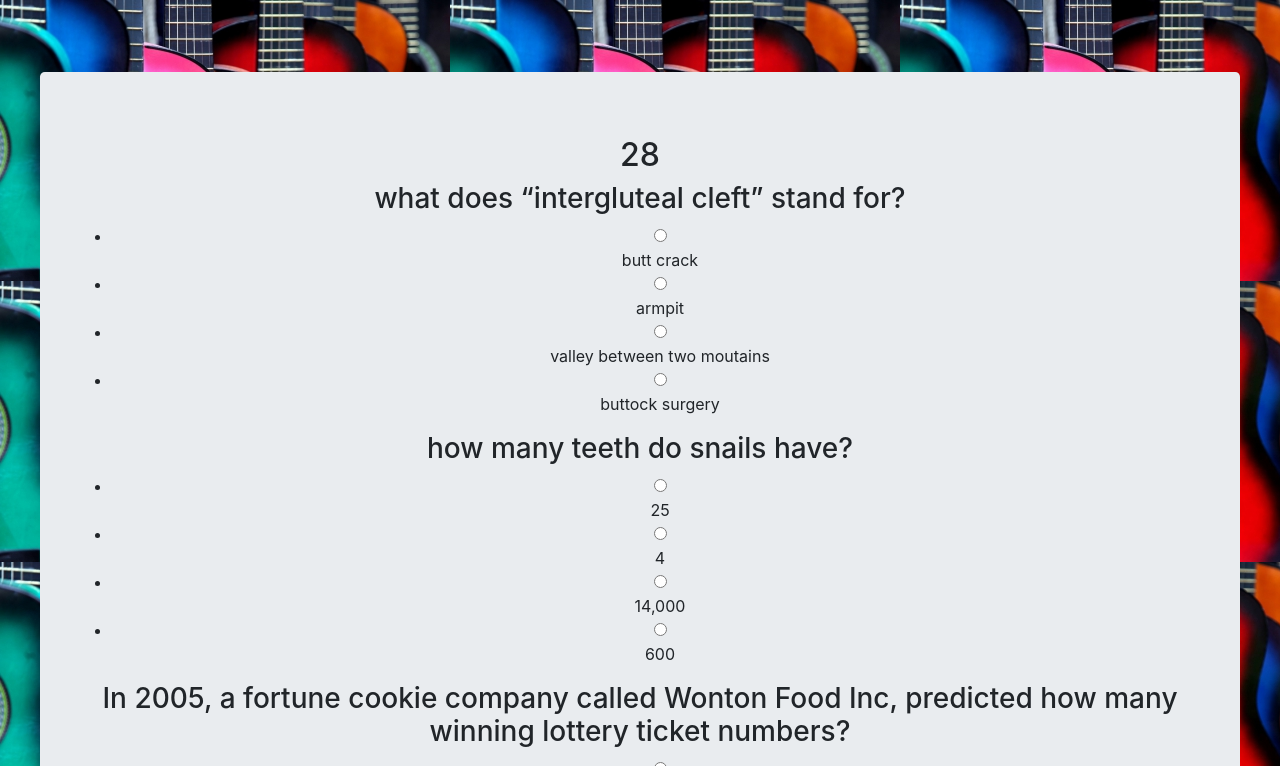
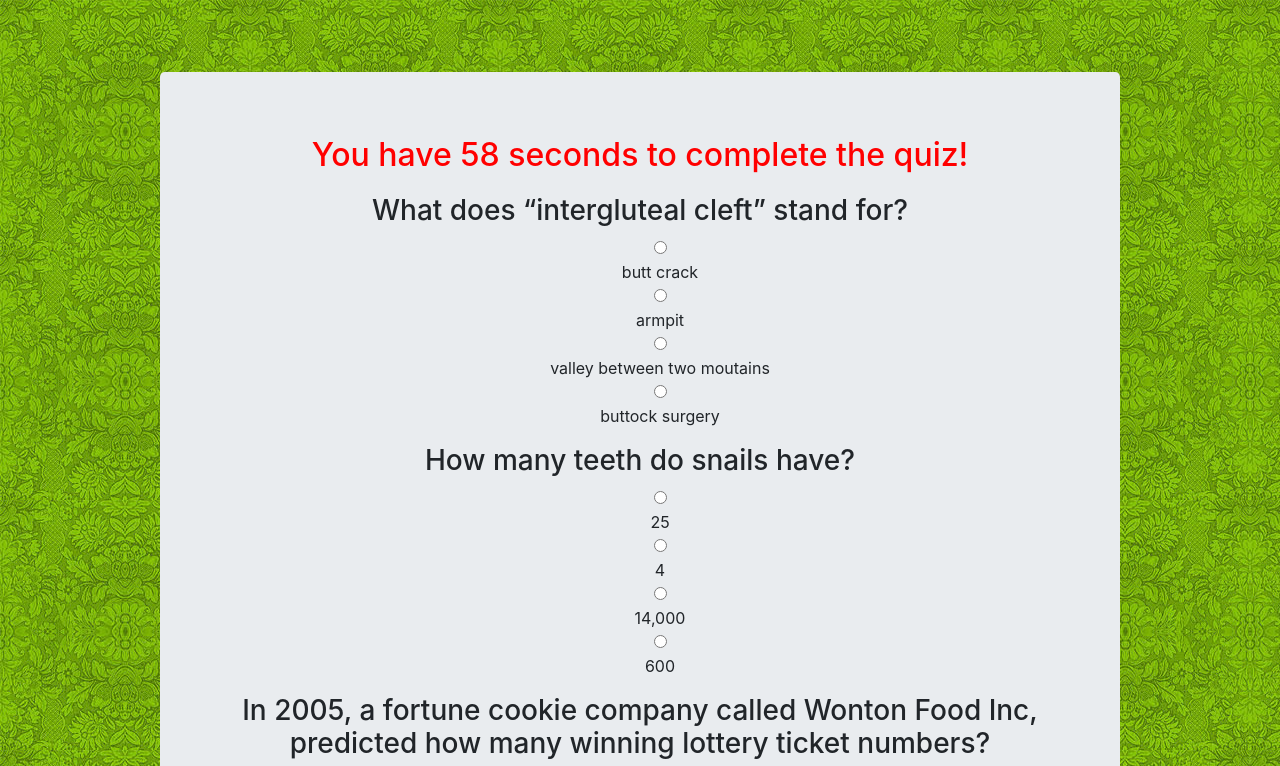
Before and after one commit to klhelker/TriviaGame, a plain HTML site: page index.html in a window 1280 px wide. Both pictures are taken after a click on the button "START". Shown: the top 766 px of the page. Drawn offline with nearby package versions, Linux system fonts and the light colour scheme.

Commit message:
finished game

```diff
--- a/assets/css/style.css
+++ b/assets/css/style.css
@@ -1,13 +1,53 @@
 body {
+
+    margin: 0;
     padding: 40px;
     text-align: center;
     min-height: 75rem;
     padding-top: 4.5rem;
-    background-image: url(../images/1773860-bigthumbnail.jpg);
+    background-image: url(../images/wallpaper-pattern.jpg);
+}
+
+input[type="radio"] {
+    display:inline-block;
+}
+
+#show-number {
+
+    margin-bottom: 20px;
+}
 
 
+
+.answer-button {
+    display:inline-block;
 }
 
+ul {
+    list-style-type: none;
+}
+
+h2 {
+
+    color: red;
+}
+
+#results {
+
+    font-weight: bold;
+    color: white;
+    font-size: 30px;
+    margin-bottom: 25px;
+    margin-top: 200px;
+}
+
+#game-container {
+    margin: 0 auto;
+    width: 100%;
+    max-width: 960px;
+    clear: both;
+
+}
 .diplay-4 {
 
 text-align: center;
--- a/assets/javascript/app.js
+++ b/assets/javascript/app.js
@@ -1,4 +1,4 @@
-var counter = 30;
+var counter = 60;
 
 var intervalId;
 
@@ -6,16 +6,16 @@ var answer=0;
 
 var wrongAnswers=0;
 
-// var number = 120;
+
 var questions=[{
    id:"question1",
-question: "what does “intergluteal cleft” stand for?",
+question: "What does “intergluteal cleft” stand for?",
 answer: "butt crack",
 answers:  ["butt crack", "armpit", "valley between two moutains", "buttock surgery"],
 },
 {
   id:"question2",
-question: "how many teeth do snails have?",
+question: "How many teeth do snails have?",
 answer: "14,000",
 answers:  ["25", "4", "14,000", "600"],
 },
@@ -80,14 +80,14 @@ $("#start").on("click", (event)=>{
 function run() {
 
   clearInterval(intervalId);
-  counter = 30;
+  counter = 60;
   intervalId = setInterval(decrement, 1000);
 }
 
 function decrement() {
   console.log(counter);
   counter--;
-  $("#show-number").html("<h2>" + counter + "</h2>");
+  $("#show-number").html("<h2>" + "You have " + counter + " seconds to complete the quiz!"+ "</h2>");
   if (counter === 0) {
     stop();
     var radioValue = $("input:checked");
@@ -108,24 +108,17 @@ function decrement() {
 
       }
     }
-
-
        result = $("<div id ='results'>");
 
-       result.html("you got " + answer + " answers right. You got " + wrongAnswers + " wrong!");
+       result.html("You got " + answer + " answers right. You got " + wrongAnswers + " wrong!");
        $("body").html(result)
        $("body").append("<button id='reset'> reset game </button>")
        $("#reset").on("click",function() {
-          $("body").html(divClone.clone(true))
+        ("body").html(divClone.clone(true))
 
           run()
 
        })
-    // alert("Times Up!");
-    console.log(counter);
-    //count answers right
-    //count answers wrong
-    //display on screen
 
   }
 
@@ -133,8 +126,6 @@ function decrement() {
 function stop() {
   clearInterval(intervalId);
 }
-
-
 
 function printQuestions(){
 
@@ -159,11 +150,13 @@ function printQuestions(){
        gameContainer.append(answerList)
 }
 
-      var submitButton = $("<button>").attr("id", "submit");
+      var submitButton = $("<button id= 'Submit'> Submit </button >").attr("id", "submit");
 
       gameContainer.append(submitButton)
 
      $("#submit").on("click",function() {
+
+        $(window).scrollTop(0);
 
         var radioValue = $("input:checked");
 
@@ -187,7 +180,7 @@ function printQuestions(){
 
            result = $("<div id ='results'>");
 
-           result.html("you got " + answer + " answers right. You got " + wrongAnswers + " wrong!");
+           result.html("You got " + answer + " answers right. You got " + wrongAnswers + " wrong!");
            $("body").html(result)
            $("body").append("<button id='reset'> reset game </button>")
            $("#reset").on("click",function() {
```
Also changed, not shown: index.html (+2 -2 lines), assets/images/1773860-bigthumbnail.jpg (deleted), assets/images/wallpaper-pattern.jpg (added).
